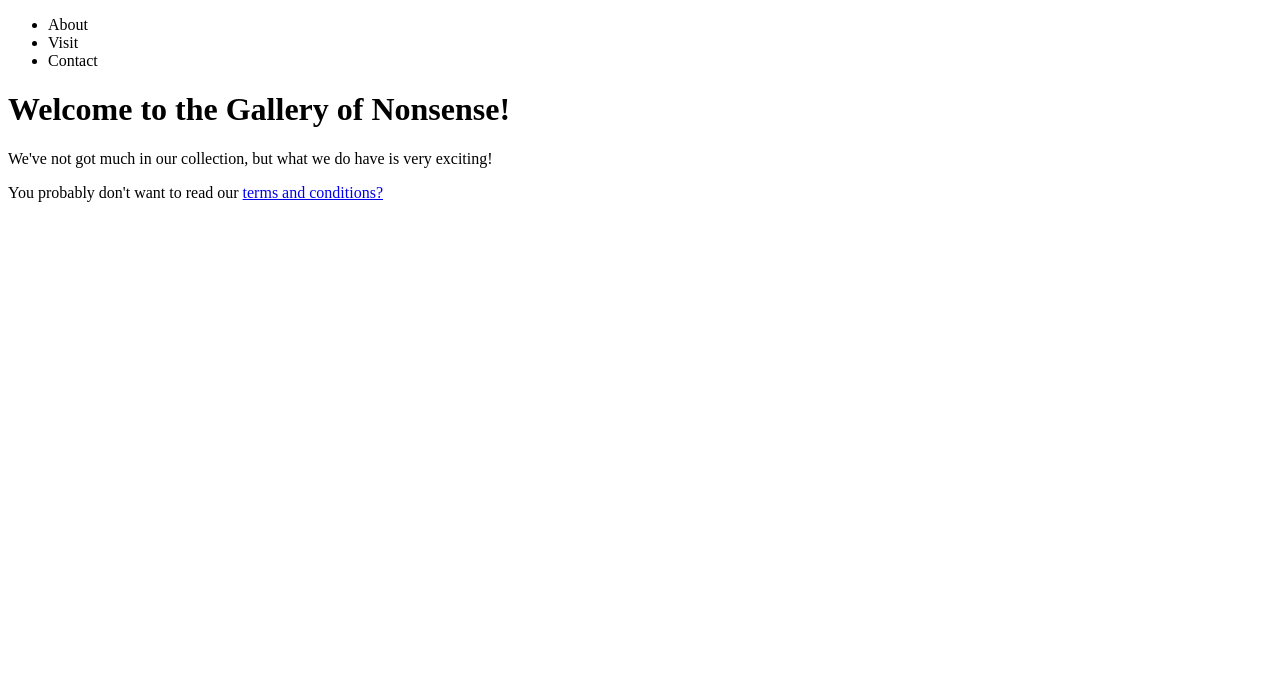
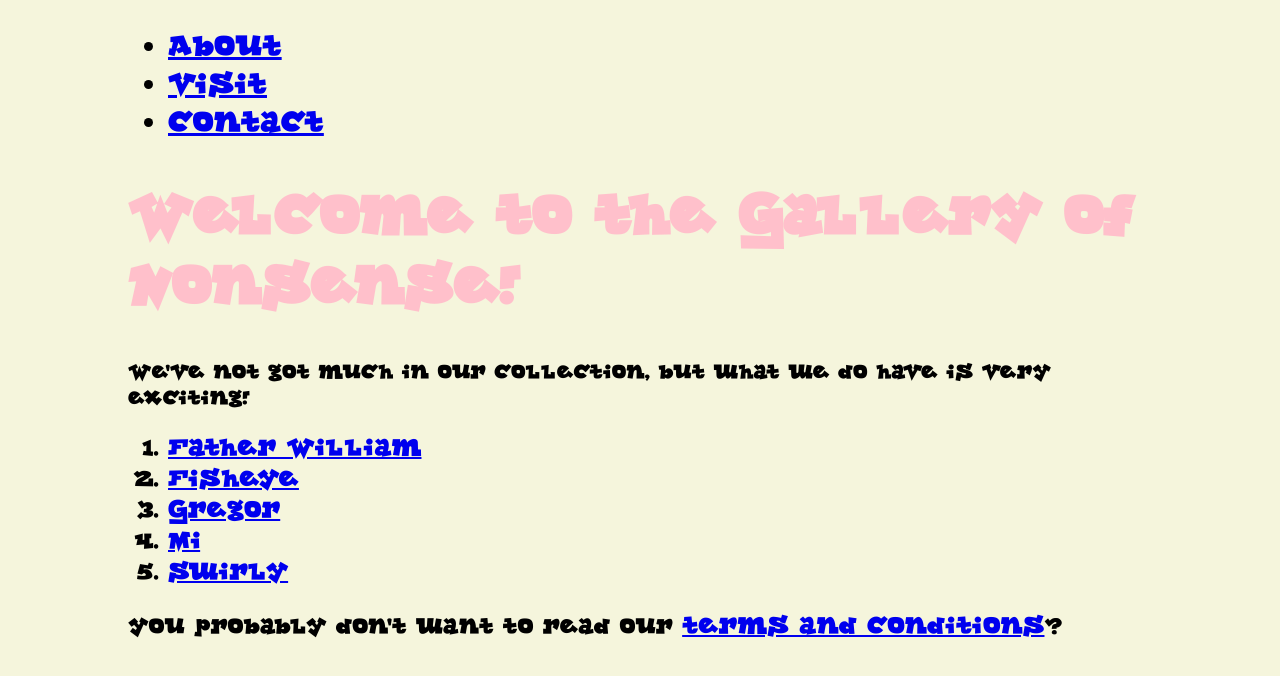
Before and after one commit to kclddh-7aavdm14-2020/week-3-fix-the-gallery-of-nonsense-danielbower, a plain HTML site: page index.html in a window 1280 px wide. Drawn offline with Linux system fonts and the light colour scheme.

Commit message:
Edits to index, global css and also Contact to contact.html

```diff
--- a/global.css
+++ b/global.css
@@ -3,10 +3,7 @@ Feel free to play with it!*/
 
 @font-face {
     font-family: 'lockergnome';
-    /* Can you fix the url to find the ttf font file? */
-    /* The following line should be something like: */
-    /* src: url('location/of/font.ttf'); */
-    src: url('');
+    src: url('/src/fonts/lockergnome.ttf');
 }
 
 * {
--- a/index.html
+++ b/index.html
@@ -2,21 +2,16 @@
 <html>
     <head>
         <title>Gallery of Nonsense</title>
-
-        <!-- The following link element should contain an href attribute that refers
-            to the css stylesheet in this directory. Can you add it in?
-            After that why don't you copy and paste the link element to the other html files? Remember to place it inside the <head>
-            And you may want to take a look inside the css stylesheet for a further problem to fix.-->
-        <link rel="stylesheet">
+        <link href="global.css" rel="stylesheet">
     </head>
     <body>
 
         <header>
             <nav>
-                <ul><!-- Please can you turn these into links, and then copy this navbar to each of the pages? ? -->
-                    <li>About</li>
-                    <li>Visit</li>
-                    <li>Contact</li>
+                <ul>
+                    <li><a href="about.html">About</a></li>
+                    <li><a href="visit.html">Visit</a></li>
+                    <li><a href="contact.html">Contact</a></li>
                 </ul>
             </nav>
 
@@ -25,11 +20,19 @@
         <h1>Welcome to the Gallery of Nonsense!</h1>
 
         <p>We've not got much in our collection, but what we do have is very exciting!</p>
-        <!-- Can you add an ordered list of links to the items in the collection? -->
+
+        <p>
+            <ol>
+                <li><a href="collection/father-william/index.html">Father William</a></li>
+                <li><a href="collection/fisheye/index.html">Fisheye</a></li>
+                <li><a href="collection/gregor/index.html">Gregor</a></li>
+                <li><a href="collection/mi/index.html">MI</a></li>
+                <li><a href="collection/swirly/index.html">Swirly</a></li>
+            </ol>
+        </p>
 
         <footer>
-            <!-- This link is not working, can you fix it, and then copy it to the other html files (make sure to test that it works after you do that!) -->
-            <p>You probably don't want to read our <a href="/legal.html">terms and conditions?</a></p>
+            <p>You probably don't want to read our <a href="legal.html">terms and conditions</a>?</p>
 
         </footer>
 
```
